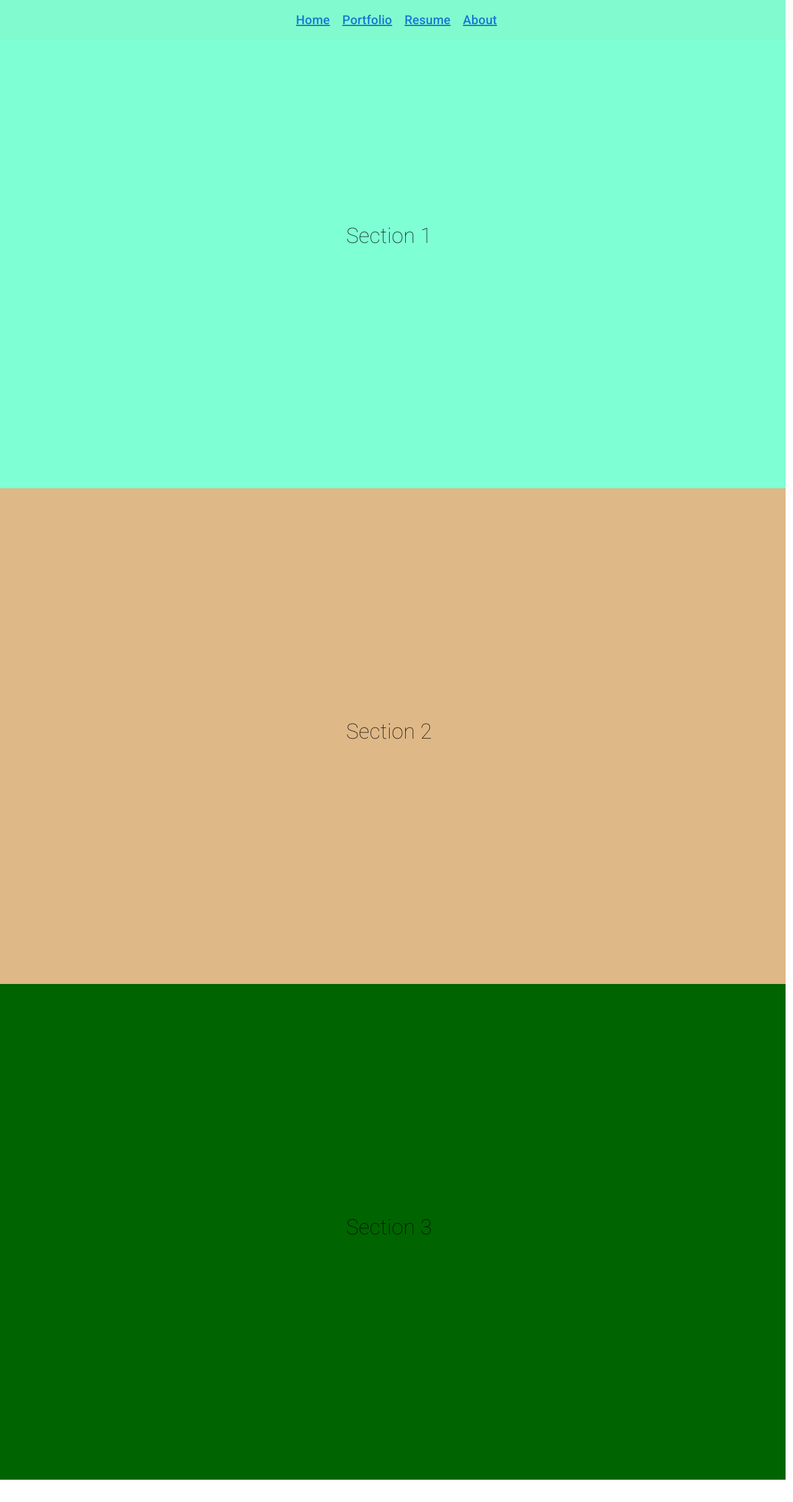
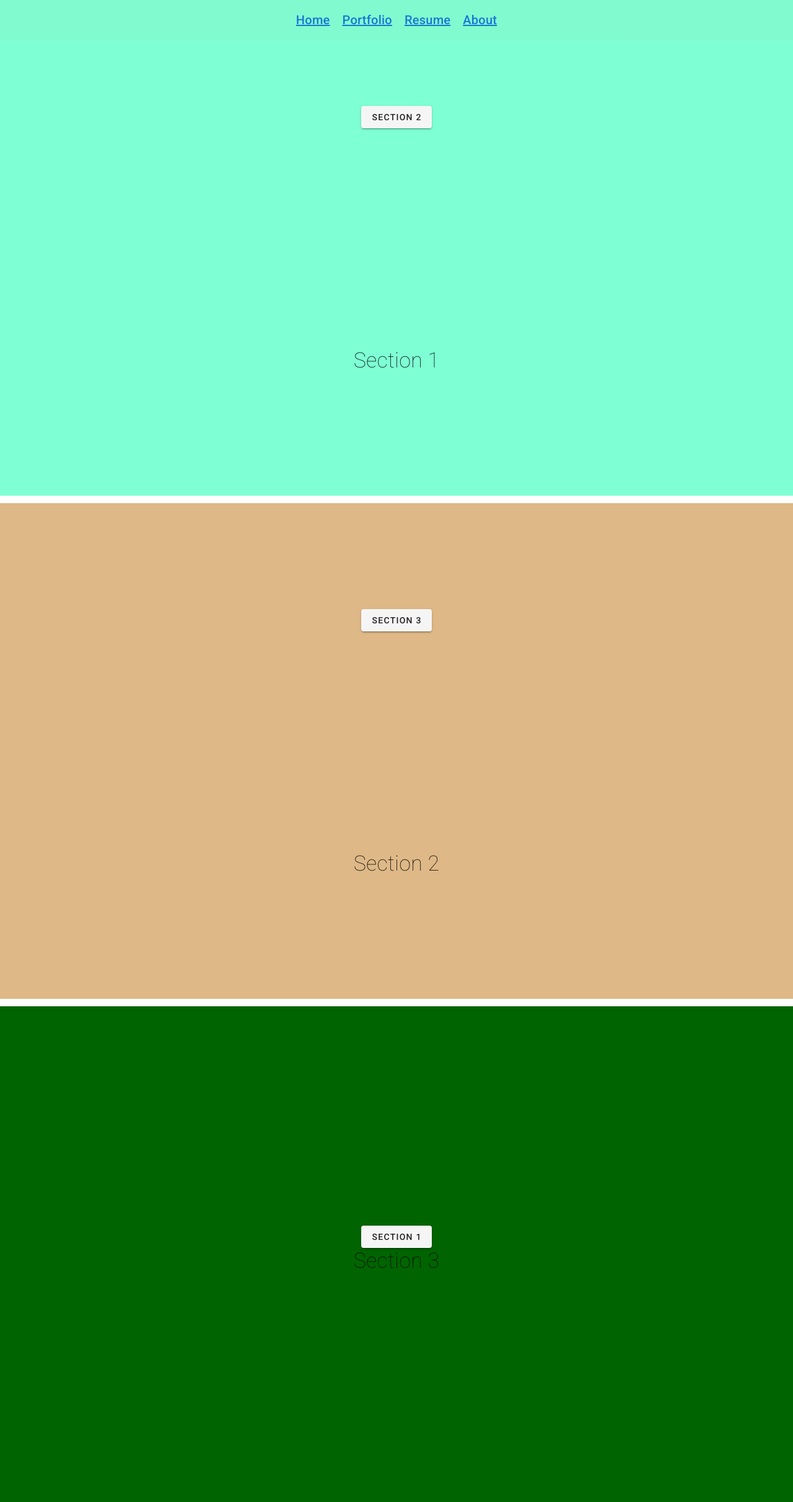
Before and after one commit to Gostis/Vue_Portfolio, a Vue app: page / in a window 1280 px wide. Shown: the whole page at 62% size. Before the commit the page ends 2388 px from the top, so only its background shows below. Built offline with nearby package versions, Linux system fonts and the light colour scheme.

Commit message:
Added smooth scrolling between sections

```diff
--- a/src/views/Home.vue
+++ b/src/views/Home.vue
@@ -1,17 +1,20 @@
 <template>
   <div>
     <v-row id="section1" class="section" align="center" justify="center">
+      <v-btn v-scroll-to="'#section2'">Section 2</v-btn>
       <v-col class="text-center" cols="12">
         <h1 class="display-1 font-weight-thin mb-4">Section 1</h1>
       </v-col>
     </v-row>
     <v-row id="section2" class="section" align="center" justify="center">
+      <v-btn v-scroll-to="'#section3'">Section 3</v-btn>
       <v-col class="text-center" cols="12">
         <h1 class="display-1 font-weight-thin mb-4">Section 2</h1>
       </v-col>
     </v-row>
     <v-row id="section3" class="section" align="center" justify="center">
       <v-col class="text-center" cols="12">
+        <v-btn v-scroll-to="'#section1'">Section 1</v-btn>
         <h1 class="display-1 font-weight-thin mb-4">Section 3</h1>
       </v-col>
     </v-row>
@@ -30,6 +33,7 @@ export default {
 .section {
   height: 100vh;
   width: 100%;
+  margin: 0%;
 }
 #section1 {
   background-color: aquamarine;
```
Also changed, not shown: src/main.js (+9 -6 lines).
